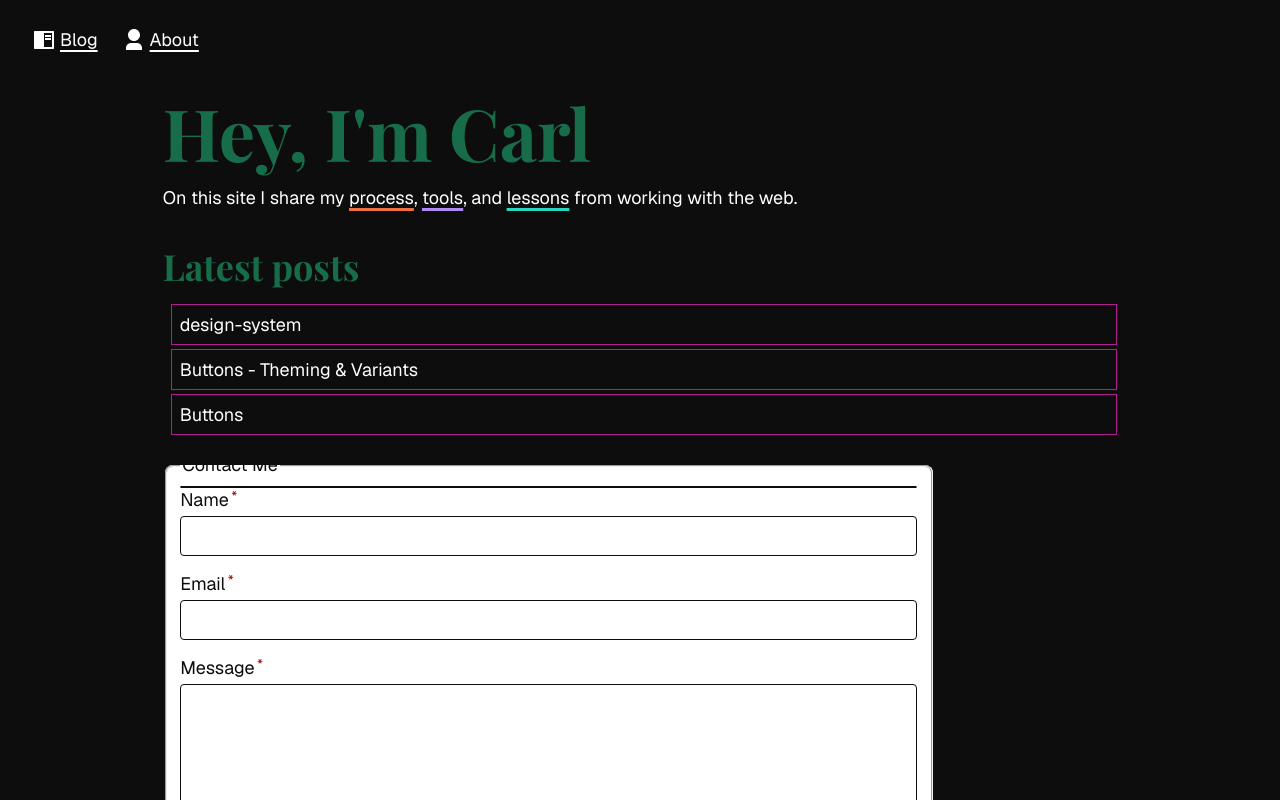
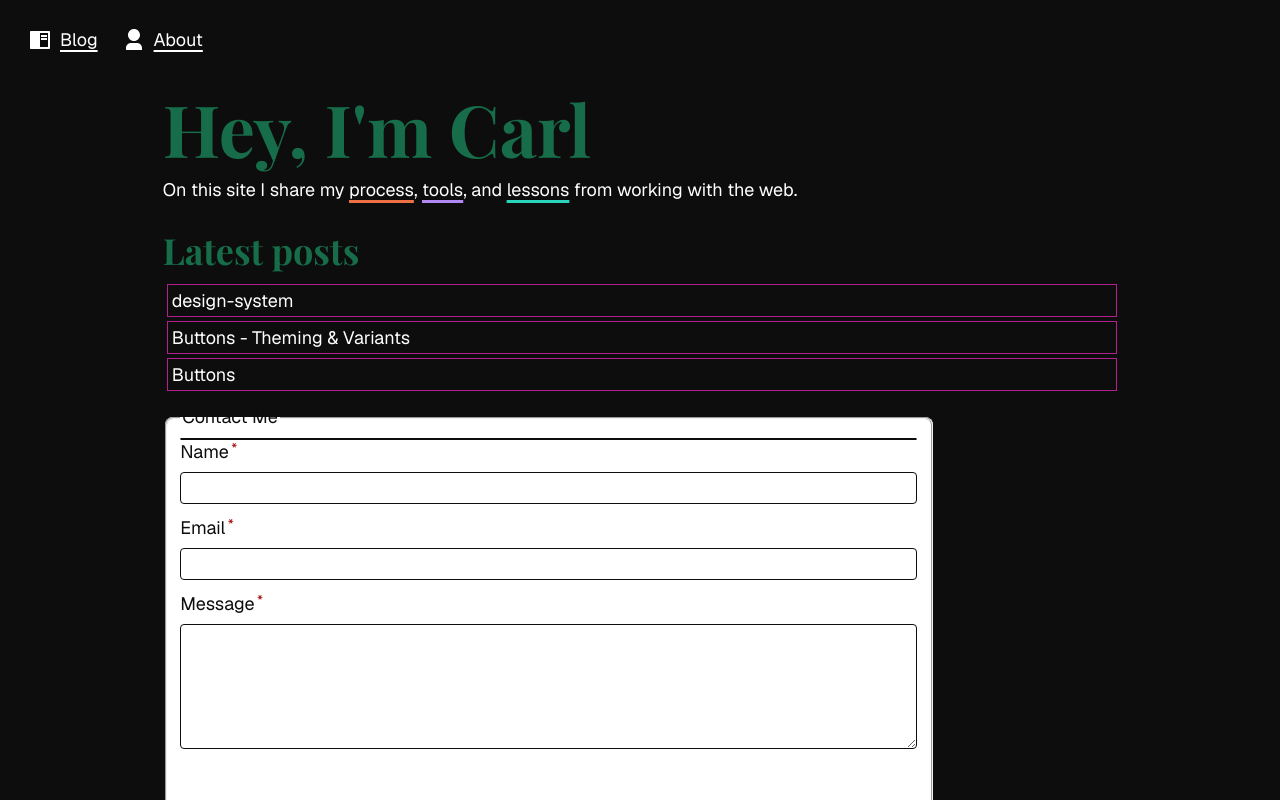
Before and after one commit to codercarl1243/react_components_system, a Next.js app: page / in a window 1280 px wide. Shown: the top 800 px of the page. Built offline with nearby package versions, Linux system fonts and the light colour scheme; a web font is replaced by a local one.

Commit message:
UPDATE spacing tokens need extra step

```diff
--- a/app/styles/tokens/spacing.css
+++ b/app/styles/tokens/spacing.css
@@ -1,9 +1,9 @@
-
 :root {
-    --spacing: 0.25rem;
-    --spacing-sm: 0.5rem;
-    --spacing-md: 1rem;
-    --spacing-lg: 1.5rem;
-    --spacing-xl: 2rem;
-    --spacing-xxl: 4rem;
+    --spacing-sm: 0.25rem;
+    --spacing: 0.5rem;
+    --spacing-md: 0.75rem;
+    --spacing-lg: 1rem;
+    --spacing-xl: 1.5rem;
+    --spacing-xxl: 2rem;
+    --spacing-3xl: 4rem;
 }
```
